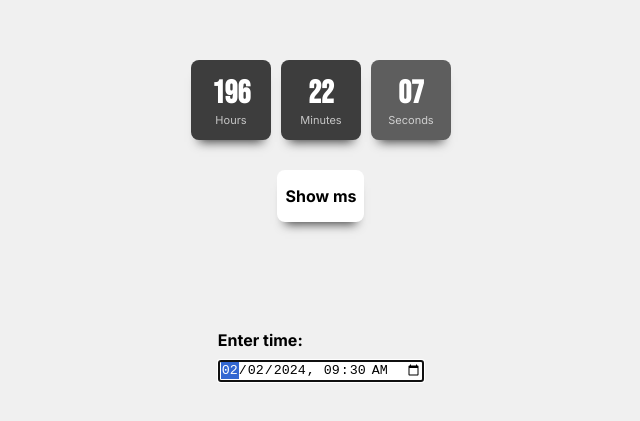
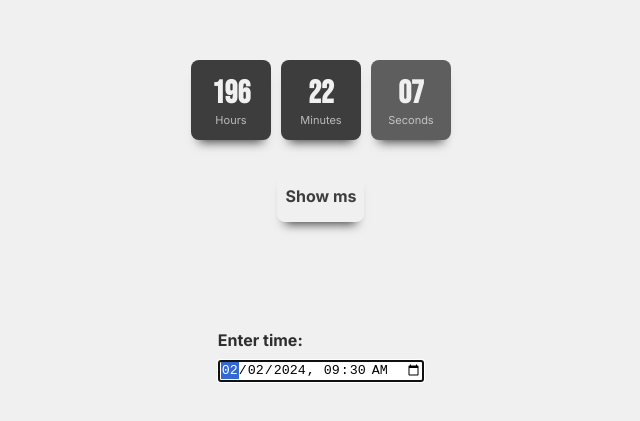
Before and after one commit to adithya-s-sekhar/countdown, a React (Vite) app: page / in a window 1280 px wide. Shown: the part 195-616 px from the top of the page, without its empty margins (319-959 px from the left). Built offline with nearby package versions, Linux system fonts and the light colour scheme.

Commit message:
use CSS variables

```diff
--- a/src/components/Button/Button.css
+++ b/src/components/Button/Button.css
@@ -10,13 +10,13 @@
 }
 
 .button.disabled {
-  background-color: #fff;
-  color: #000;
+  background-color: var(--button-disabled-background-color);
+  color: var(--button-disabled-font-color);
 }
 
 .button.enabled {
-  background-color: #3d3d3d;
-  color: #fff;
+  background-color: var(--button-enabled-background-color);
+  color: var(--button-enabled-font-color);
   animation: shadow .20s ease-out;
 }
 
--- a/src/features/countdown/Display/Display.css
+++ b/src/features/countdown/Display/Display.css
@@ -8,8 +8,8 @@
   flex-shrink: 1;
   width: 5rem;
   height: 5rem;
-  background-color: #3d3d3d;
-  color: #fff;
+  background-color: var(--display-background-color);
+  color: var(--display-font-color);
   display: flex;
   align-items: center;
   justify-content: center;
@@ -28,26 +28,26 @@
 .display-item{
   font-weight: bold;
   font-size: 2rem;
-  font-family: 'Bebas Neue', sans-serif;
+  font-family: var(--display-item-font);
 }
 
 .display-label {
   font-size: 11px;
   opacity: .7;
   font-weight: normal;
-  font-family: 'Inter', sans-serif;
+  font-family: var(--display-label-font);
 }
 
 @keyframes bgcolor {
   0% {
-    background-color: #3d3d3d;
+    background-color: var(--display-background-color);
   }
 
   50% {
-    background-color: #5e5e5e;
+    background-color: var(--display-background-color-bright);
   }
 
   100% {
-    background-color: #3d3d3d;
+    background-color: var(--display-background-color);
   }
 }
--- a/src/index.css
+++ b/src/index.css
@@ -1,12 +1,33 @@
 @import url('https://fonts.googleapis.com/css2?family=Inter:wght@100..900&display=swap');
 @import url('https://fonts.googleapis.com/css2?family=Bebas+Neue&display=swap');
 
+:root {
+  /* Body */
+  --body-font: 'Inter', sans-serif;
+  --body-background-color: rgb(240, 240, 240);
+  --body-font-color: rgb(46, 46, 46);
+
+  /* Button */
+  --button-enabled-background-color: #3d3d3d;
+  --button-enabled-font-color: rgb(240, 240, 240);
+  --button-disabled-background-color: rgb(240, 240, 240);
+  --button-disabled-font-color: #3d3d3d;
+
+  /* Display */
+  --display-background-color: #3d3d3d;
+  --display-background-color-bright: #5e5e5e;
+  --display-font-color: rgb(240, 240, 240);
+  --display-item-font: 'Bebas Neue', sans-serif;
+  --display-label-font: 'Inter', sans-serif;
+}
+
 body {
-  background-color: rgb(240, 240, 240);
+  background-color: var(--body-background-color);
   height: 100vh;
   display: flex;
   justify-content: center;
   align-items: center;
   padding: 8px;
-  font-family: 'Inter', sans-serif;
+  font-family: var(--body-font);
+  color: var(--body-font-color);
 }
```
